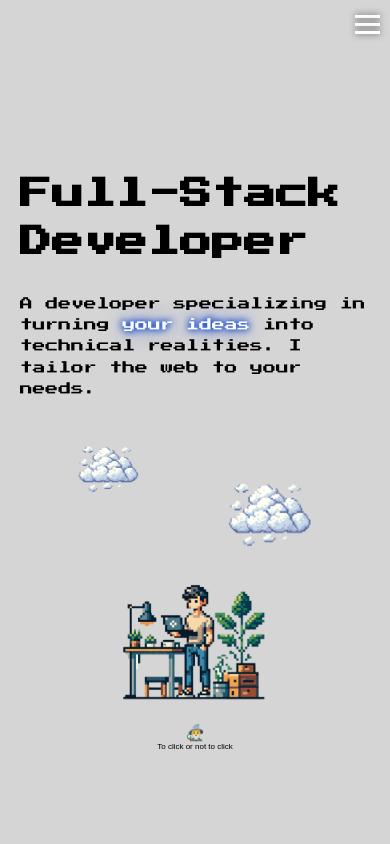
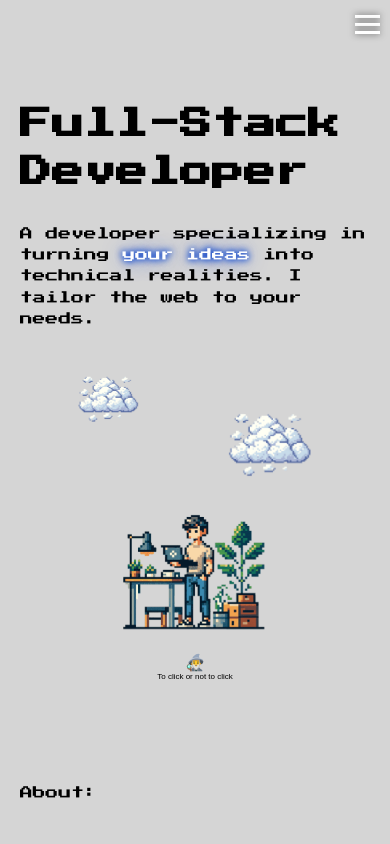
Before and after one commit to leonyanagida/leonyanagida.com, a Next.js app: page / in a window 390 px wide. Shown: the top 844 px of the page. Built offline with nearby package versions, Linux system fonts and the light colour scheme; a web font is replaced by a local one.

Commit message:
update home page padding top for mobile

```diff
--- a/src/app/_components/page/landing-section/index.module.css
+++ b/src/app/_components/page/landing-section/index.module.css
@@ -104,7 +104,7 @@
   display: flex;
   color: black;
   flex-direction: column;
-  padding-top: 170px;
+  padding-top: 100px;
   row-gap: 37px;
   max-width: 1160px;
   margin-left: auto;
@@ -158,6 +158,10 @@
     row-gap: 37px;
   }
 
+  .commonContentContainer {
+    padding-top: 170px;
+  }
+
   .commonContentTitle {
     font-size: 2.8rem;
     text-align: center;
```
